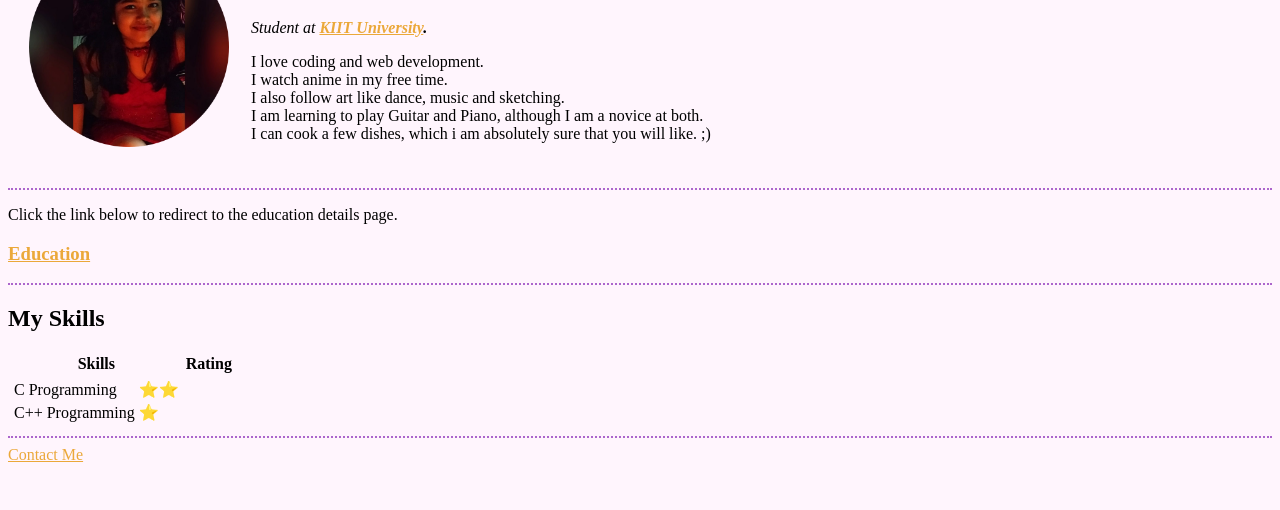
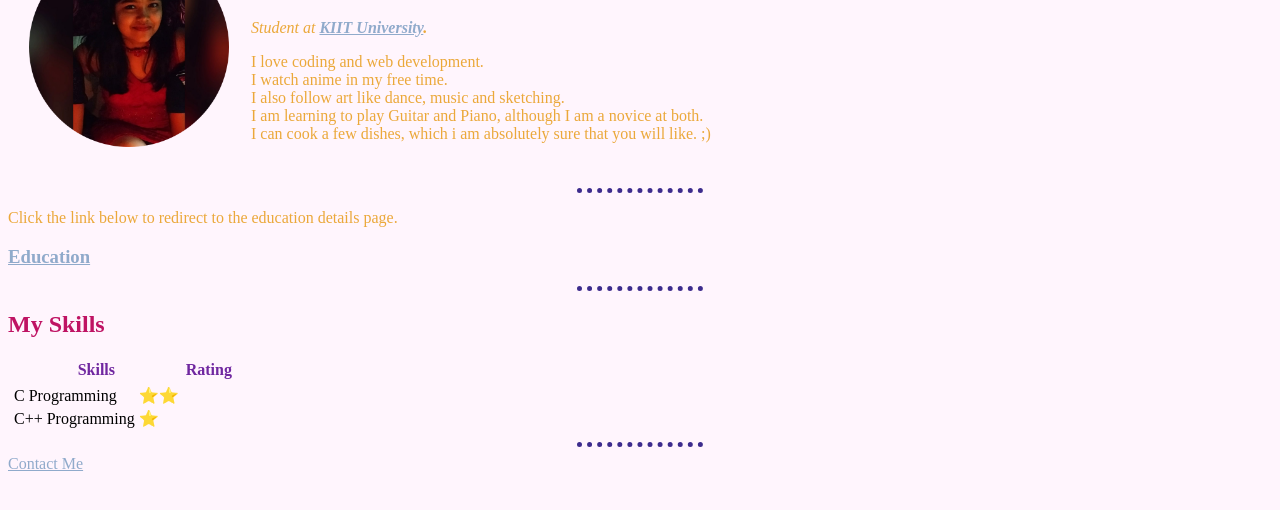
Before and after one commit to sayanij7/Web-Dev-Practice, a plain HTML site: page personal site/index.html in a window 1280 px wide. Shown: the part 90-600 px from the top of the page. Drawn offline with Linux system fonts and the light colour scheme.

Commit message:
Update styles.css

```diff
--- a/personal site/styles.css
+++ b/personal site/styles.css
@@ -2,8 +2,17 @@ body{background-color: #FFF5FD;}
 h1{color: #BF1363;}
 hr{
   border-style: dotted none none;
-  width: 100%;
-  border-width: 2px;
-  border-color: #AC66CC;
+  width: 10%;
+  border-width: 5px;
+  border-color: #3D2C8D;
 }
-a{color: #EBA83A;}
+p{color: #EBA83A;}
+a{color: #90AACB;}
+h2{color: #BF1363;}
+th{color: #7027A0}
+label{color: #6E85B2;}
+a:hover{color: orangered;}
+/****************************class selectors***************************/
+.insti{color: #8236CB;}
+.institute{color: #ECAC5D;}
+.lab{color: #6E85B2;}
```
